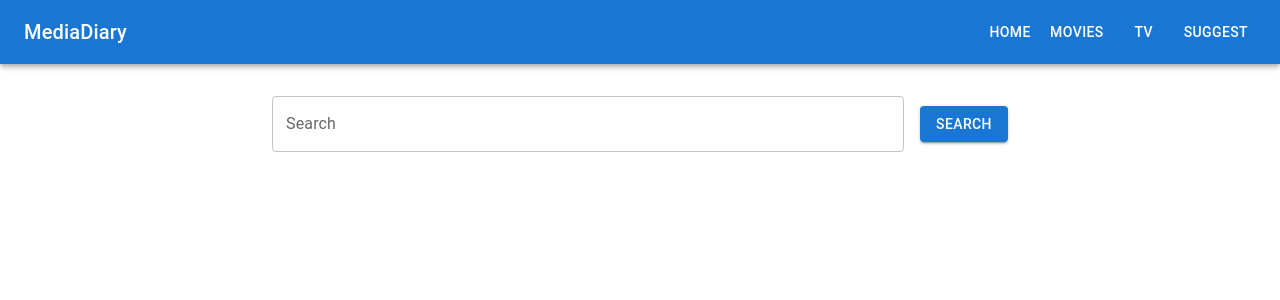
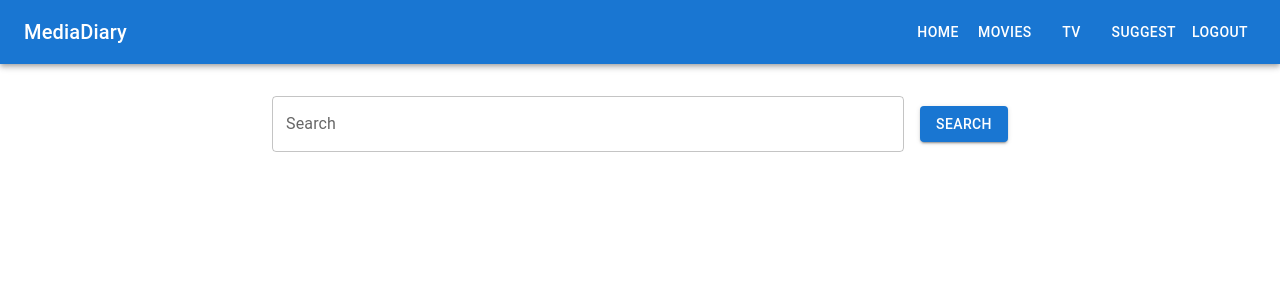
Before and after one commit to saadmalik96/MediaDiary, a React (Create React App) app in the folder frontend/: page / in a window 1280 px wide. Shown: the top 300 px of the page. Built offline with nearby package versions, Linux system fonts and the light colour scheme.

Commit message:
Added Logout to NavBar

```diff
--- a/frontend/src/components/Navbar.tsx
+++ b/frontend/src/components/Navbar.tsx
@@ -1,8 +1,29 @@
 import React from 'react';
 import { AppBar, Toolbar, Typography, Button } from '@mui/material';
-import { Link } from 'react-router-dom';
+import { Link, useNavigate } from 'react-router-dom';
 
 const Navbar: React.FC = () => {
+    const navigate = useNavigate();
+
+    const handleLogout = async () => {
+        try {
+            const response = await fetch('/auth/logout', {
+                method: 'GET',
+                headers: {
+                    'Content-Type': 'application/json'
+                }
+            });
+
+            if (response.ok) {
+                navigate('/login');
+            } else {
+                console.error('Failed to log out');
+            }
+        } catch (error) {
+            console.error('Error during logout:', error);
+        }
+    };
+
     return (
         <AppBar position="static">
             <Toolbar>
@@ -13,6 +34,7 @@ const Navbar: React.FC = () => {
                 <Button color="inherit" component={Link} to="/movies">Movies</Button>
                 <Button color="inherit" component={Link} to="/tv">TV</Button>
                 <Button color="inherit" component={Link} to="/suggest">Suggest</Button>
+                <Button color="inherit" onClick={handleLogout}>Logout</Button>
             </Toolbar>
         </AppBar>
     );
```
